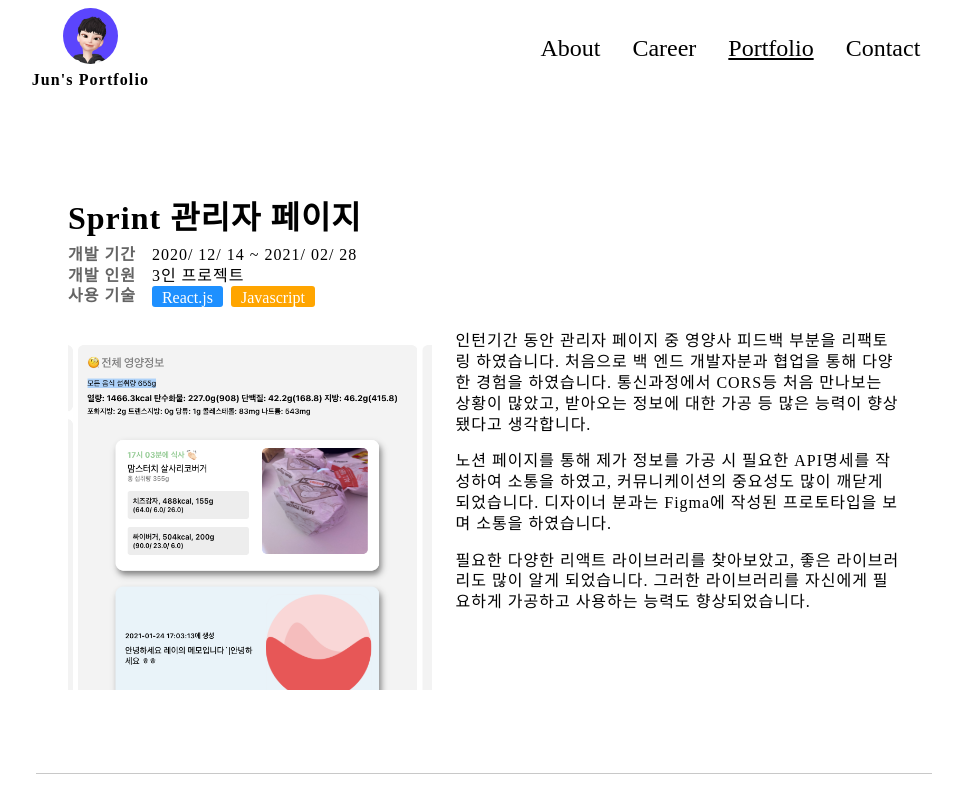
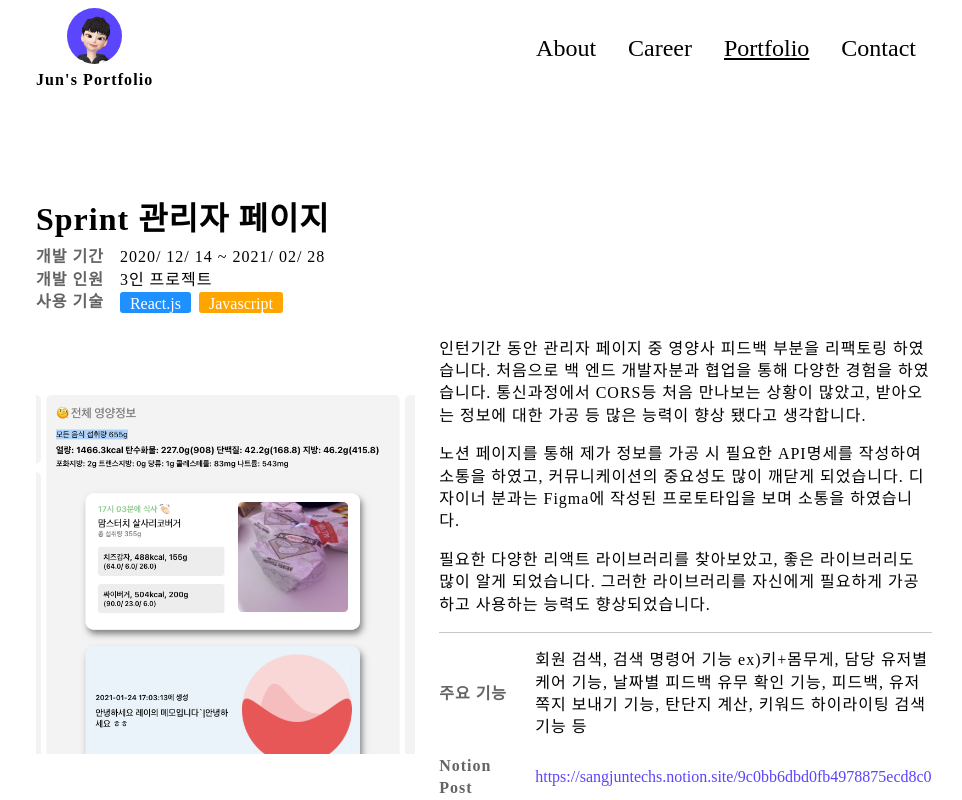
Before and after one commit to sangjuntechs/portfolio, a React (Create React App) app: page /portfolio in a window 1280 px wide. Shown: the top 800 px of the page, without its empty margins (156-1118 px from the left). Built offline with nearby package versions, Linux system fonts and the light colour scheme.

Commit message:
portfolio item component done

```diff
--- a/src/components/PortfolioItem.js
+++ b/src/components/PortfolioItem.js
@@ -1,109 +1,158 @@
-import React from 'react';
-import styled, { css } from 'styled-components'
-import SprintImg from '../img/sprintImg.png'
+import React from "react";
+import styled, { css } from "styled-components";
+import SprintImg from "../img/sprintImg.png";
 
 const Container = styled.div`
   display: flex;
   flex-direction: column;
   justify-content: center;
   align-items: center;
-`
+`;
 
 const ItemContainer = styled.div`
   display: flex;
   flex-direction: column;
+  width: 100%;
   padding: 2rem;
   margin-top: 5rem;
   padding-bottom: 5rem;
-    border-bottom: 1px solid rgb(200,200,200);
-`
+  border-bottom: 1px solid rgb(200, 200, 200);
+`;
 
 const ItemHeader = styled.div`
   display: flex;
   flex-direction: column;
   margin-bottom: 1.5rem;
-`
+`;
 
 const ContentBox = styled.div`
   display: flex;
-`
+  align-items: center;
+  overflow: hidden;
+  @media screen and (max-width: 700px) {
+    flex-direction: column;
+  }
+`;
 
 const InLineStyle = styled.div`
   display: flex;
   align-items: center;
-`
+  ${(props) =>
+    props.gap1 &&
+    css`
+      margin-bottom: 1rem;
+    `}
+`;
 
 const ContentImgSection = styled.div`
   width: 45%;
   margin-right: 1.5rem;
-`
+  @media screen and (max-width: 700px) {
+    width: 100%;
+  }
+`;
 
 const ContentTextSection = styled.div`
   width: 55%;
-`
+  @media screen and (max-width: 700px) {
+    width: 100%;
+  }
+`;
 
 const ContentImg = styled.img`
   width: 100%;
-`
+`;
 
-const Reactlabel = styled.div`
-    padding: 4px 10px 1px 10px;
-    color: white;
-    background-color: dodgerblue;
-    border-radius: 3px;
-    margin-right: 0.5rem;
-`
-const Jslabel = styled.div`
-    padding: 4px 10px 1px 10px;
-    color: white;
-    background-color: orange;
-    border-radius: 3px;
-`
+const Astyle = styled.a`
+  color: #5b44ff;
+  display: inline;
+`;
+
+const Labels = styled.div((props) => ({
+  padding: "4px 10px 1px 10px",
+  color: "white",
+  backgroundColor: props.bgcolor,
+  borderRadius: "3px",
+  marginRight: "0.5rem",
+}));
 
 const Font = styled.p`
   letter-spacing: 1px;
- line-height: 1.3rem;
- ${props => props.Large && css`
+  line-height: 1.4rem;
+  ${(props) =>
+    props.minWidth &&
+    css`
+      min-width: 80px;
+    `}
+  ${(props) =>
+    props.Large &&
+    css`
       font-size: 2rem;
     `}
- ${props => props.Mid && css`
+  ${(props) =>
+    props.Mid &&
+    css`
       font-size: 1rem;
     `}
- ${props => props.gap1 && css`
+ ${(props) =>
+    props.gap1 &&
+    css`
       margin-bottom: 1rem;
     `}
- ${props => props.gray && css`
-    color: rgb(100,100,100);
+ ${(props) =>
+    props.gray &&
+    css`
+      color: rgb(100, 100, 100);
     `}
- ${props => props.Light && css`
+ ${(props) =>
+    props.Light &&
+    css`
       font-weight: 300;
     `}
- ${props => props.Thick && css`
+ ${(props) =>
+    props.Thick &&
+    css`
       font-weight: 600;
     `}
- ${props => props.mr1 && css`
+ ${(props) =>
+    props.mr1 &&
+    css`
       margin-right: 1rem;
     `}
-`
+`;
+
+const Border = styled.div`
+  width: 100%;
+  border-top: 1px solid rgb(200, 200, 200);
+  margin-bottom: 1rem;
+`;
 
 export const PortfolioItem = () => {
-    return(
+  return (
     <Container>
       <ItemContainer>
         <ItemHeader>
-                    <Font Large gap1 Thick>Sprint 관리자 페이지</Font>
+          <Font Large gap1 Thick>
+            Sprint 관리자 페이지
+          </Font>
           <InLineStyle>
-                    <Font Mid gray mr1 Thick>개발 기간</Font>
+            <Font Mid gray mr1 Thick>
+              개발 기간
+            </Font>
             <Font Mid>2020/ 12/ 14 ~ 2021/ 02/ 28</Font>
           </InLineStyle>
           <InLineStyle>
-                    <Font Mid gray mr1 Thick>개발 인원</Font>
+            <Font Mid gray mr1 Thick>
+              개발 인원
+            </Font>
             <Font Mid>3인 프로젝트</Font>
           </InLineStyle>
           <InLineStyle>
-                    <Font Mid gray mr1 Thick>사용 기술</Font>
-                    <Reactlabel>React.js</Reactlabel>
-                    <Jslabel>Javascript</Jslabel>
+            <Font Mid gray mr1 Thick>
+              사용 기술
+            </Font>
+            <Labels bgcolor="dodgerblue">React.js</Labels>
+            <Labels bgcolor="orange">Javascript</Labels>
           </InLineStyle>
         </ItemHeader>
         <ContentBox>
@@ -111,37 +160,84 @@ export const PortfolioItem = () => {
             <ContentImg src={SprintImg} />
           </ContentImgSection>
           <ContentTextSection>
-                            <Font Mid Light gap1>인턴기간 동안 관리자 페이지 중 영양사 피드백 부분을 리팩토링 하였습니다. 처음으로 백 엔드 개발자분과 협업을 통해
-                            다양한 경험을 하였습니다. 통신과정에서 CORS등 처음 만나보는 상황이 많았고, 받아오는 정보에 대한 가공 등 많은 능력이
-                            향상 됐다고 생각합니다. </Font>
-                            <Font Mid Light gap1>노션 페이지를 통해 제가 정보를 가공 시 필요한 API명세를 작성하여 소통을 하였고, 커뮤니케이션의 중요성도
-                            많이 깨닫게 되었습니다. 디자이너 분과는 Figma에 작성된 프로토타입을 보며 소통을 하였습니다. </Font>
-                            <Font Mid Light gap1>필요한 다양한 리액트 라이브러리를 찾아보았고, 좋은 라이브러리도 많이 알게 되었습니다. 그러한 라이브러리를
-                            자신에게 필요하게 가공하고 사용하는 능력도 향상되었습니다. </Font>
+            <Font Mid gap1>
+              인턴기간 동안 관리자 페이지 중 영양사 피드백 부분을 리팩토링
+              하였습니다. 처음으로 백 엔드 개발자분과 협업을 통해 다양한 경험을
+              하였습니다. 통신과정에서 CORS등 처음 만나보는 상황이 많았고,
+              받아오는 정보에 대한 가공 등 많은 능력이 향상 됐다고 생각합니다.{" "}
+            </Font>
+            <Font Mid gap1>
+              노션 페이지를 통해 제가 정보를 가공 시 필요한 API명세를 작성하여
+              소통을 하였고, 커뮤니케이션의 중요성도 많이 깨닫게 되었습니다.
+              디자이너 분과는 Figma에 작성된 프로토타입을 보며 소통을
+              하였습니다.{" "}
+            </Font>
+            <Font Mid gap1>
+              필요한 다양한 리액트 라이브러리를 찾아보았고, 좋은 라이브러리도
+              많이 알게 되었습니다. 그러한 라이브러리를 자신에게 필요하게
+              가공하고 사용하는 능력도 향상되었습니다.{" "}
+            </Font>
+            <Border />
+            <InLineStyle gap1>
+              <Font Mid gray mr1 Thick minWidth>
+                주요 기능
+              </Font>
+              <Font Mid>
+                회원 검색, 검색 명령어 기능 ex)키+몸무게, 담당 유저별 케어 기능,
+                날짜별 피드백 유무 확인 기능, 피드백, 유저 쪽지 보내기 기능, 탄단지 계산,
+                키워드 하이라이팅 검색 기능 등
+              </Font>
+            </InLineStyle>
+            <InLineStyle>
+              <Font Mid gray mr1 Thick minWidth>
+                Notion Post
+              </Font>
+              <Astyle href="https://sangjuntechs.notion.site/9c0bb6dbd0fb4978875ecd8c0c059f89">
+              https://sangjuntechs.notion.site/9c0bb6dbd0fb4978875ecd8c0c059f89
+              </Astyle>
+            </InLineStyle>
           </ContentTextSection>
         </ContentBox>
       </ItemContainer>
       <ItemContainer>
         <ItemHeader>
-                    <Font Large gap1>향수리뷰서비스 : 다향</Font>
-                    <Font Mid gray>2021/ 07/ 20 ~ 2021/ 09/ 29</Font>
-                    <Font Mid gray>교내 3인 프로젝트</Font>
+          <Font Large gap1>
+            향수리뷰서비스 : 다향
+          </Font>
+          <Font Mid gray>
+            2021/ 07/ 20 ~ 2021/ 09/ 29
+          </Font>
+          <Font Mid gray>
+            교내 3인 프로젝트
+          </Font>
         </ItemHeader>
       </ItemContainer>
       <ItemContainer>
         <ItemHeader>
-                    <Font Large gap1>Jun Eats</Font>
-                    <Font Mid gray>2021/ 08/ 30 ~ 2021/ 11/ 19</Font>
-                    <Font Mid gray>1인 프로젝트</Font>
+          <Font Large gap1>
+            Jun Eats
+          </Font>
+          <Font Mid gray>
+            2021/ 08/ 30 ~ 2021/ 11/ 19
+          </Font>
+          <Font Mid gray>
+            1인 프로젝트
+          </Font>
         </ItemHeader>
       </ItemContainer>
       <ItemContainer>
         <ItemHeader>
-                    <Font Large gap1>포트폴리오 사이트 제작</Font>
-                    <Font Mid gray>2021/ 11/ 24  ~ 2021/ 11/ 19</Font>
-                    <Font Mid gray>1인 프로젝트</Font>
+          <Font Large gap1>
+            포트폴리오 사이트 제작
+          </Font>
+          <Font Mid gray>
+            2021/ 11/ 24 ~ 2021/ 11/ 19
+          </Font>
+          <Font Mid gray>
+            1인 프로젝트
+          </Font>
         </ItemHeader>
       </ItemContainer>
     </Container>
-    )
-}
+  );
+};
--- a/src/components/header.js
+++ b/src/components/header.js
@@ -9,11 +9,14 @@ const Container = styled.nav`
     align-items: center;
     position: sticky;
     top: 0;
-    width:100vw;
+    padding:0 15% 0 15%;
     height: 12vh;
     background-color: rgba(255,255,255,0.8);
-    justify-content: space-around;
+    justify-content: space-between;
     z-index: 100;
+    @media screen and (max-width: 499px) {
+    padding: 0;
+    }
 `
 
 const ListContainer = styled.ul`
--- a/src/pages/Home.js
+++ b/src/pages/Home.js
@@ -38,6 +38,7 @@ const ListSection = styled.div`
   @media screen and (max-width: 1030px) {
     width:100%;
   }
+
 `
 
 const MenuContainer = styled.div`
@@ -116,6 +117,9 @@ const MenuFont = styled.p`
   color: black;
   margin-bottom: 2rem;
   transition: 0.2s linear;
+  @media screen and (max-width: 500px) {
+    font-size: 2rem;
+  }
 `
 
 const Contents = styled.div`
```
Lines whose indentation alone changed are shown as unchanged.
